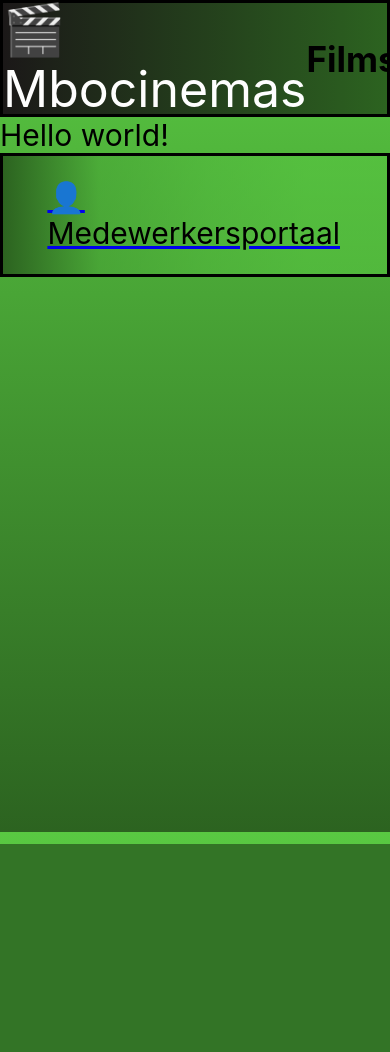
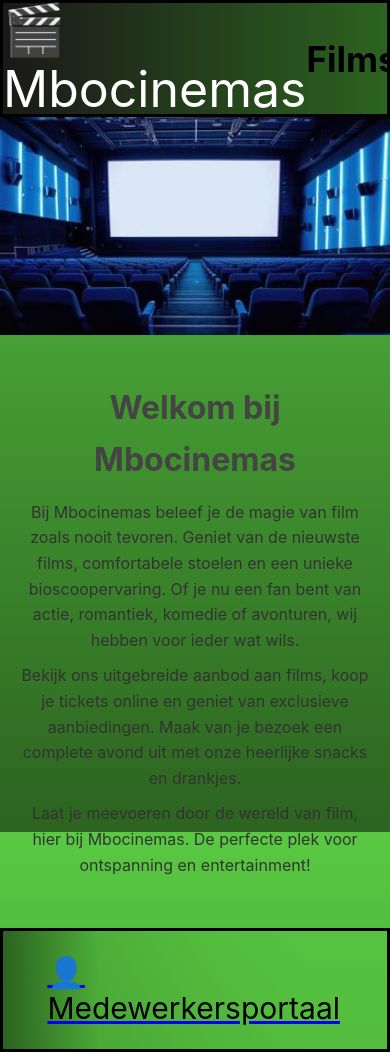
Before and after one commit to 6030437/mbocinemas, a PHP site: page / in a window 390 px wide; the page is wider, and only the part inside the window is pictured. Before the commit the page ends 844 px from the top of that part, so only its background shows below. Run offline with PHP 8.4, Linux system fonts and the light colour scheme.

Commit message:
html en css compleet
Ik denk dat de html die nu staat goed is. En hij is werkt goed op tablet

```diff
--- a/CSS/style.css
+++ b/CSS/style.css
@@ -67,3 +67,80 @@ footer h1 {
   font-weight: 400;
   line-height: normal;
 }
+
+.slideshow-container {
+  position: relative;
+  max-width: 100%;
+  margin: auto;
+  overflow: hidden;
+}
+
+.slides {
+  display: none;
+  width: 100%;
+}
+
+.slides img {
+  width: 100%;
+  height: auto;
+}
+
+.intro-text {
+  text-align: center;
+  margin: 20px auto;
+  padding: 20px;
+  max-width: 800px;
+  font-family: Arial, sans-serif;
+  line-height: 1.6;
+  color: #333;
+}
+
+.intro-text h2 {
+  font-size: 2rem;
+  color: #444;
+  margin-bottom: 15px;
+}
+
+.intro-text p {
+  font-size: 1rem;
+  margin-bottom: 10px;
+}
+
+
+@media screen and (min-width: 768px) and (max-width: 1024px) {
+  .slideshow-container {
+      max-width: 80%; /* Beperkte breedte op tablets */
+  }
+
+  .intro-text {
+      max-width: 600px; /* Beperkte breedte op tablets */
+  }
+
+  .intro-text h2 {
+      font-size: 1.5rem; /* Kleinere kopgrootte op tablets */
+  }
+
+  .intro-text p {
+      font-size: 0.9rem; /* Kleinere tekstgrootte op tablets */
+  }
+  footer {
+      padding: 15px 30px; /* Kleinere footer padding op tablets */
+  }
+
+  header a {
+      font-size: 0.9rem; /* Kleinere tekstgrootte op tablets */
+  }
+
+  #movies {
+      display: grid;
+      grid-template-columns: repeat(2, 1fr);
+      gap: 20px;
+      max-width: 80%;
+  }
+
+  #movies img {
+      width: 100%;
+  }
+
+
+}
--- a/PHP/header.php
+++ b/PHP/header.php
@@ -9,6 +9,7 @@
     <meta name="author" content="MBO Cinemas Team(Mostafa, Ayan, Mylo)">
 
     <link rel="stylesheet" type="text/css" href="CSS/style.css">
+    <script src="js/cript.js"></script>
 
     <title>Mbocinemas Home</title>
 </head>
--- a/index.php
+++ b/index.php
@@ -1,5 +1,29 @@
 <?php include 'PHP/header.php'; ?>
 <main>
-Hello world!
+<div class="slideshow-container">
+        <div class="slides">
+            <img src="img/slide1.jpg" alt="Slide 1">
+        </div>
+        <div class="slides">
+            <img src="img/slide2.jpg" alt="Slide 2">
+        </div>
+        <div class="slides">
+            <img src="img/slide3.jpg" alt="Slide 3">
+        </div>
+    </div>
+    <section class="intro-text">
+    <h2>Welkom bij Mbocinemas</h2>
+    <p>
+        Bij Mbocinemas beleef je de magie van film zoals nooit tevoren. Geniet van de nieuwste films, comfortabele stoelen en een unieke bioscoopervaring.
+        Of je nu een fan bent van actie, romantiek, komedie of avonturen, wij hebben voor ieder wat wils.
+    </p>
+    <p>
+        Bekijk ons uitgebreide aanbod aan films, koop je tickets online en geniet van exclusieve aanbiedingen.
+        Maak van je bezoek een complete avond uit met onze heerlijke snacks en drankjes.
+    </p>
+    <p>
+        Laat je meevoeren door de wereld van film, hier bij Mbocinemas. De perfecte plek voor ontspanning en entertainment!
+    </p>
+</section>
 </main>
 <?php include 'PHP/footer.php'; ?>
--- /dev/null
+++ b/js/cript.js
@@ -0,0 +1,16 @@
+document.addEventListener("DOMContentLoaded", () => {
+    let slideIndex = 0;
+
+    function showSlides() {
+        const slides = document.querySelectorAll(".slides");
+        slides.forEach(slide => (slide.style.display = "none")); // Verberg alle slides
+
+        slideIndex++;
+        if (slideIndex > slides.length) slideIndex = 1; // Ga terug naar de eerste slide
+
+        slides[slideIndex - 1].style.display = "block"; // Toon de huidige slide
+        setTimeout(showSlides, 3000); // Wissel elke 3 seconden
+    }
+
+    showSlides();
+});
--- a/reserveringen.php
+++ b/reserveringen.php
@@ -16,7 +16,10 @@
             <input type="email" id="email" name="email" required><br><br>
             <label for="aantal">Aantal Tickets:</label>
             <input type="number" id="aantal" name="aantal" min="1" required><br><br>
+            <label for="film">Film:</label>
+            <input type="text" id="film" name="film" required>
             <button type="submit">Reserveren</button>
+        <br><br>
         </form>
     </main>
 <?php include 'PHP/footer.php'; ?>
```
Also changed, not shown: films.php (+8 -4 lines), homePhone.php (deleted, +0 -77 lines), img/slide1.jpg (added), img/slide2.jpg (added), img/slide3.jpg (added).
